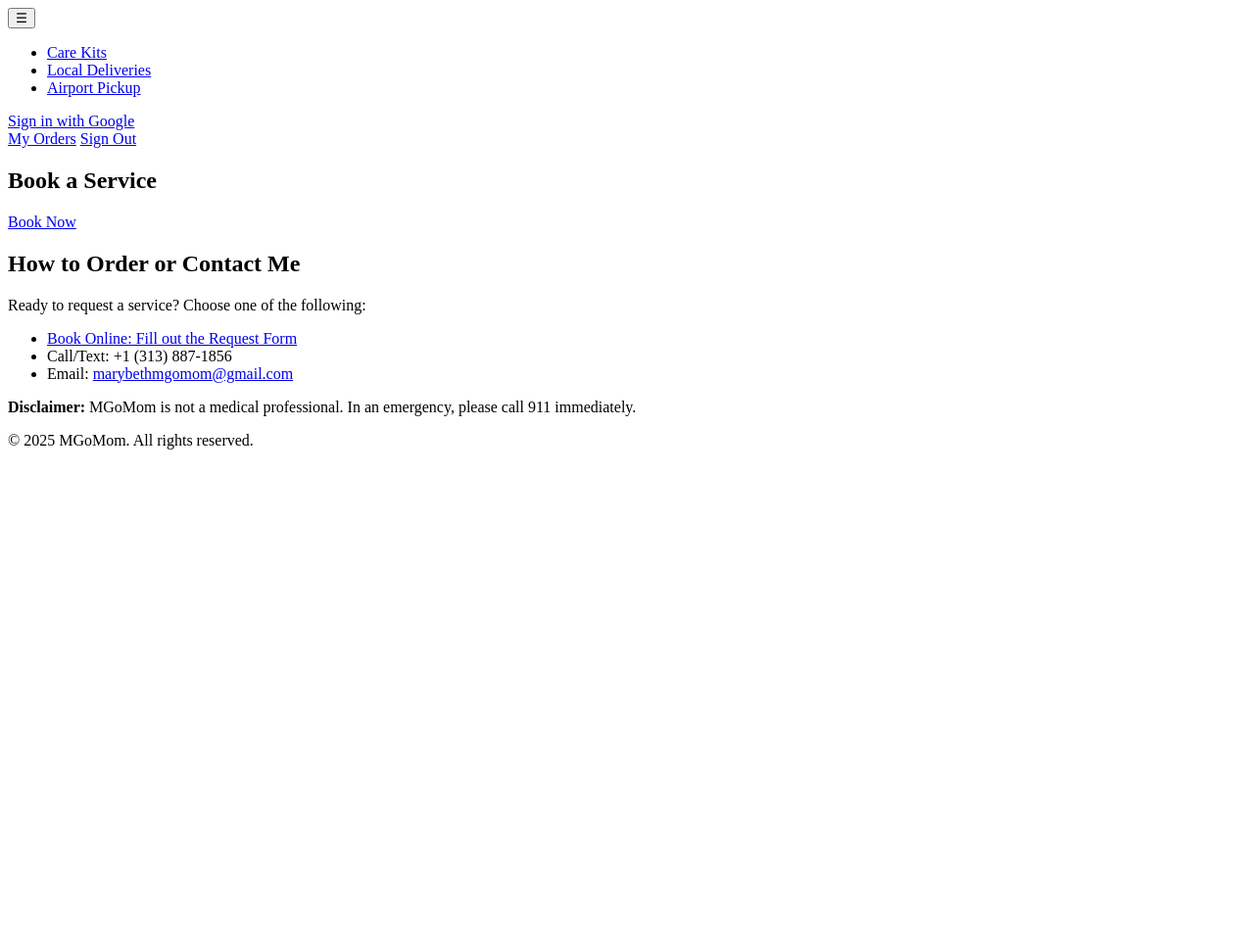
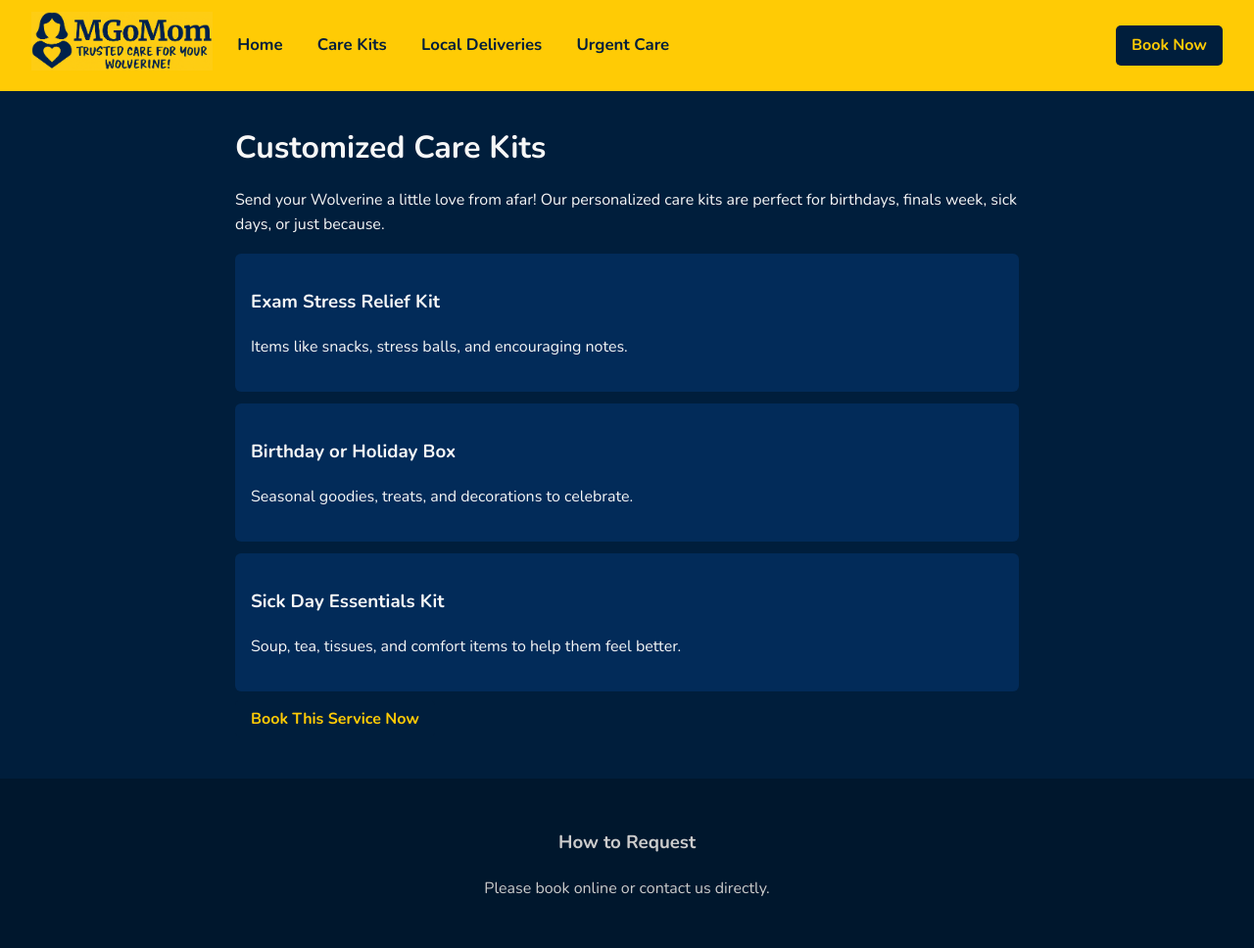
Before and after one commit to jverga13/MGoMom, a plain HTML site: page public/care-kits.html in a window 1280 px wide. Shown: the whole page at 98% size. Before the commit the page ends 800 px from the top, so only its background shows below. Drawn offline with nearby package versions, Linux system fonts and the light colour scheme.

Commit message:
back to normal

```diff
--- a/public/care-kits.html
+++ b/public/care-kits.html
@@ -1,44 +1,51 @@
 <!DOCTYPE html>
 <html lang="en">
 <head>
-    <meta charset="UTF-8">
-    <meta name="viewport" content="width=device-width, initial-scale=1.0">
-    <title>MGoMom</title>
+  <meta charset="UTF-8" />
+  <meta name="viewport" content="width=device-width, initial-scale=1.0" />
+  <title>Care Kits – MGoMom</title>
+  <link href="https://fonts.googleapis.com/css2?family=Nunito:wght@400;700&display=swap" rel="stylesheet">
+  <style>
+    /* Your existing CSS goes here */
+    body { font-family: 'Nunito', sans-serif; margin: 0; padding: 0; background-color: #001E3C; color: #f7f7f7; line-height: 1.6; }
+    .top-bar { display: flex; align-items: center; justify-content: space-between; background-color: #FFCB05; padding: 0.75rem 2rem; gap: 1rem; }
+    .header-logo { max-height: 60px; width: auto; flex-shrink: 0; }
+    nav { display: flex; gap: 1rem; overflow-x: auto; align-items: center; flex-grow: 1; }
+    nav a { color: #001E3C; font-weight: 800; font-size: 1.05rem; text-decoration: none; padding: 0.5rem 0.6rem; border-radius: 5px; white-space: nowrap; }
+    .cta-button { background-color: #001E3C; color: #FFCB05; font-weight: 700; padding: 0.5rem 1rem; border-radius: 5px; text-decoration: none; white-space: nowrap; }
+    main { max-width: 800px; margin: 2rem auto; padding: 0 1rem; }
+    h1 { font-size: 2rem; margin-bottom: 0.5rem; }
+    ul.services { list-style: none; padding: 0; margin: 1rem 0; }
+    ul.services li { background-color: #022b59; padding: 1rem; margin-bottom: 0.75rem; border-radius: 6px; }
+    footer { background-color: #00172d; color: #cccccc; padding: 2rem 1rem; text-align: center; margin-top: 3rem; }
+  </style>
 </head>
 <body>
-    <header>
+  <header class="top-bar">
+    <a href="index.html"><img src="MGoMom horiz1.png" alt="MGoMom logo – click to return home" class="header-logo" /></a>
     <nav>
-            <button>☰</button>
-            <ul>
-                <li><a href="care-kits.html">Care Kits</a></li>
-                <li><a href="deliveries.html">Local Deliveries</a></li>
-                <li><a href="airport-pickup.html">Airport Pickup</a></li>
-            </ul>
-            <div>
-                <a href="#">Sign in with Google</a>
-            </div>
-            <div>
-                <a href="#">My Orders</a>
-                <a href="#">Sign Out</a>
-            </div>
+      <a href="index.html">Home</a>
+      <a href="care-kits.html">Care Kits</a>
+      <a href="deliveries.html">Local Deliveries</a>
+      <a href="urgent-care.html">Urgent Care</a>
     </nav>
+    <a href="/booking.html" class="cta-button">Book Now</a>
   </header>
   <main>
+    <h1>Customized Care Kits</h1>
+    <p>Send your Wolverine a little love from afar! Our personalized care kits are perfect for birthdays, finals week, sick days, or just because.</p>
+    <ul class="services">
+      <li><h3>Exam Stress Relief Kit</h3><p>Items like snacks, stress balls, and encouraging notes.</p></li>
+      <li><h3>Birthday or Holiday Box</h3><p>Seasonal goodies, treats, and decorations to celebrate.</p></li>
+      <li><h3>Sick Day Essentials Kit</h3><p>Soup, tea, tissues, and comfort items to help them feel better.</p></li>
+    </ul>
+    <a href="/booking.html" class="cta-button">Book This Service Now</a>
+  </main>
+  <footer>
     <section>
-            <h1>Book a Service</h1>
-            <a href="booking.html">Book Now</a>
+      <h3>How to Request</h3>
+      <p>Please book online or contact us directly.</p>
     </section>
-        <section>
-            <h2>How to Order or Contact Me</h2>
-            <p>Ready to request a service? Choose one of the following:</p>
-            <ul>
-                <li><a href="booking.html">Book Online: Fill out the Request Form</a></li>
-                <li>Call/Text: +1 (313) 887-1856</li>
-                <li>Email: <a href="mailto:marybethmgomom@gmail.com">marybethmgomom@gmail.com</a></li>
-            </ul>
-            <p><strong>Disclaimer:</strong> MGoMom is not a medical professional. In an emergency, please call 911 immediately.</p>
-            <p>&copy; 2025 MGoMom. All rights reserved.</p>
-        </section>
-    </main>
+  </footer>
 </body>
 </html>
```
Lines whose indentation alone changed are shown as unchanged.
